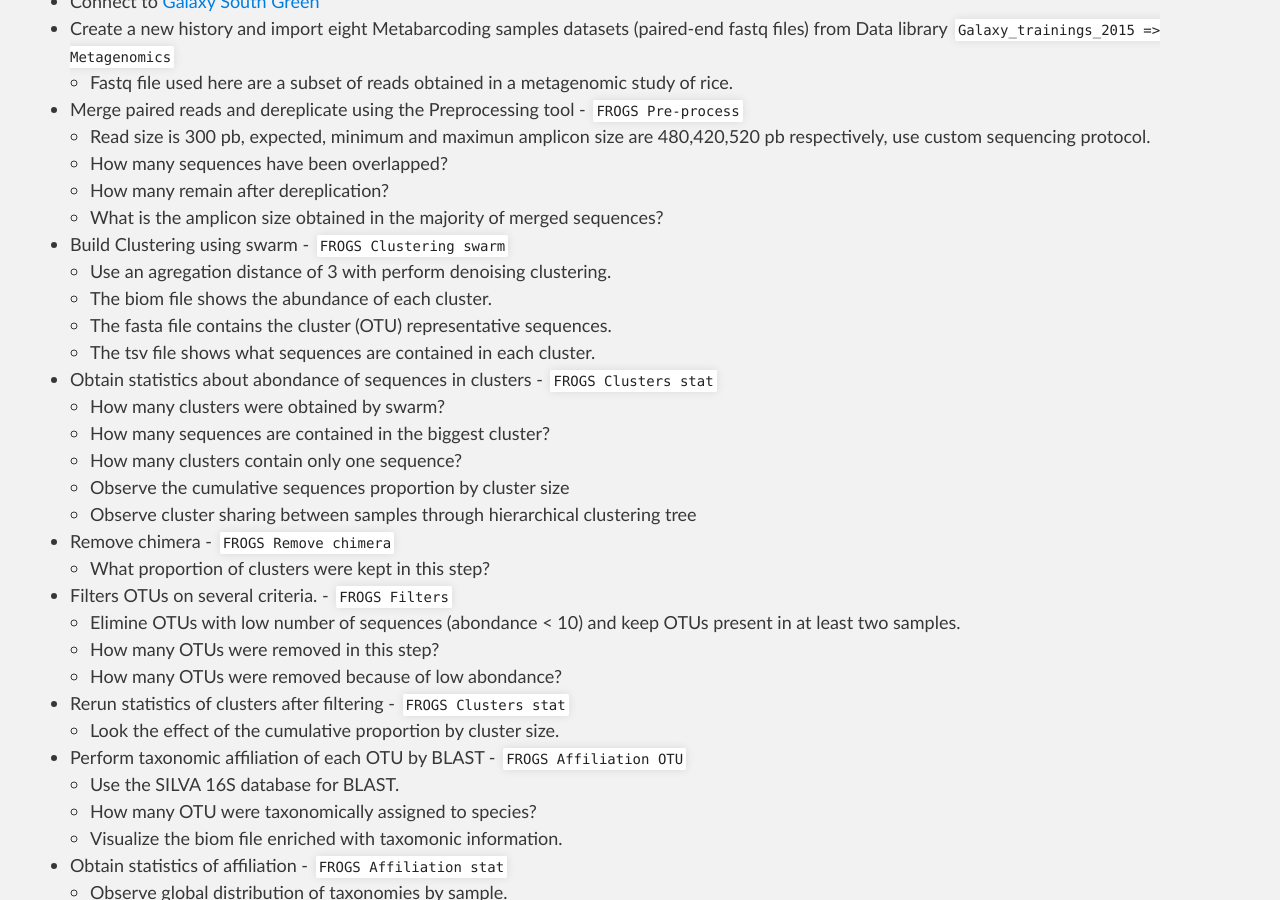
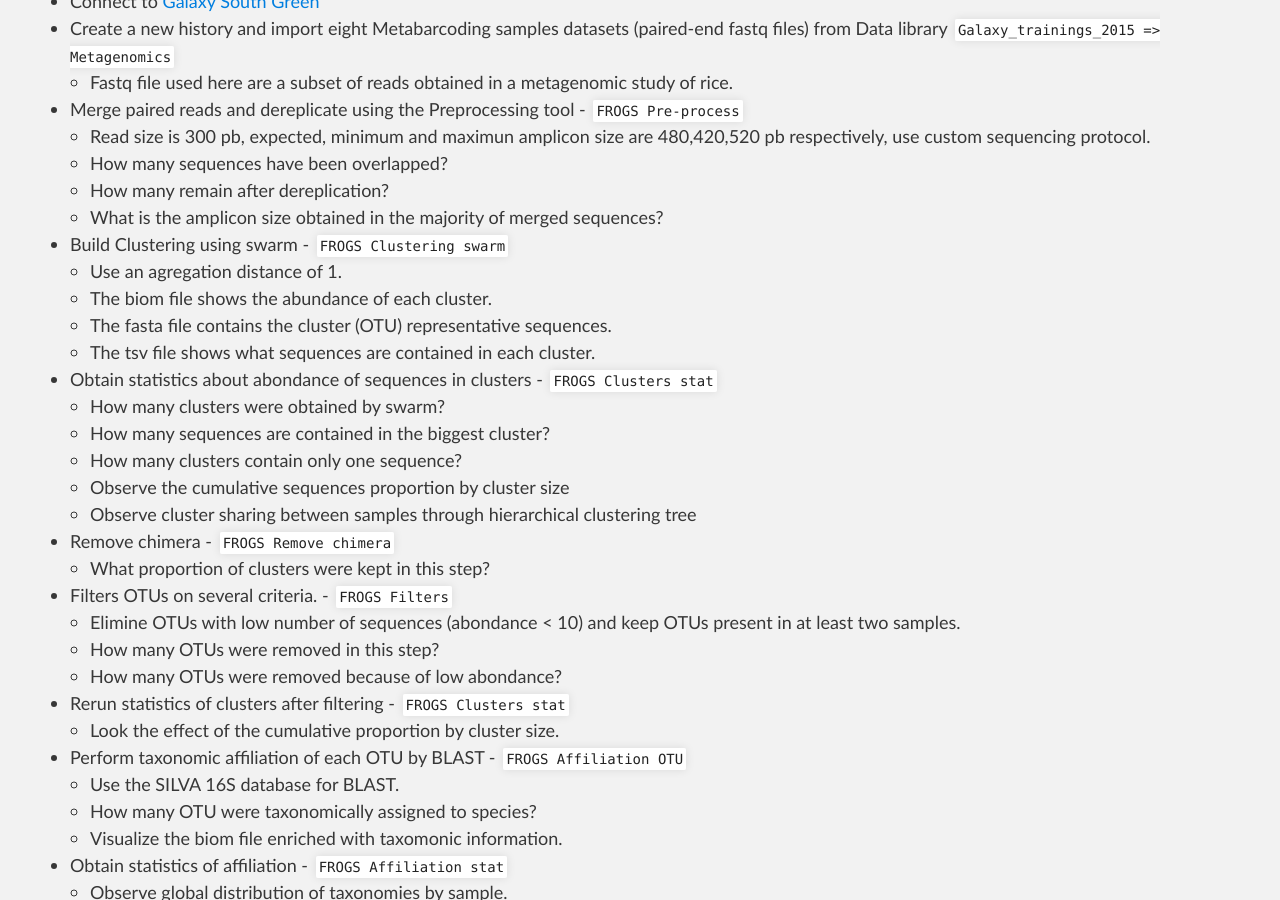
Before and after one commit to SouthGreenPlatform/trainings, a Jekyll site: the page built from _pages/linux/metabarcoding_practices.md, in a window 1280 px wide and 900 px high, scrolled down 1035 px. Built offline with Jekyll 4.4.1, drawn with Linux system fonts in a browser that asks for light colours; nearby versions of some CDN libraries.

Commit message:
change option -d swarm

```diff
--- a/_pages/linux/metabarcoding_practices.md
+++ b/_pages/linux/metabarcoding_practices.md
@@ -54,7 +54,7 @@
   - What is the amplicon size obtained in the majority of merged sequences?
 
 * Build Clustering using swarm - `FROGS Clustering swarm`
-  - Use an agregation distance of 3 with perform denoising clustering.
+  - Use an agregation distance of 1.
   - The biom file shows the abundance of each cluster.
   - The fasta file contains the cluster (OTU) representative sequences.
   - The tsv file shows what sequences are contained in each cluster.
```
Also changed, not shown: 1 other file.
